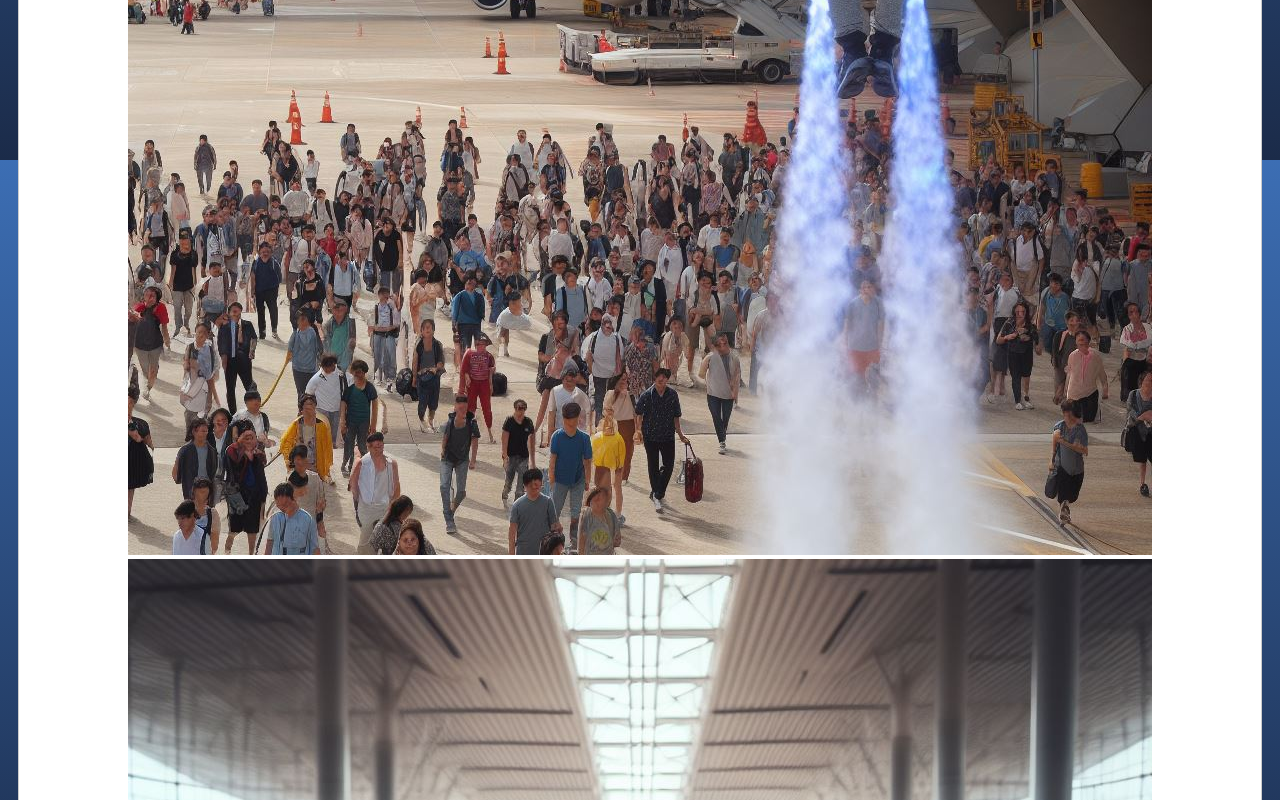
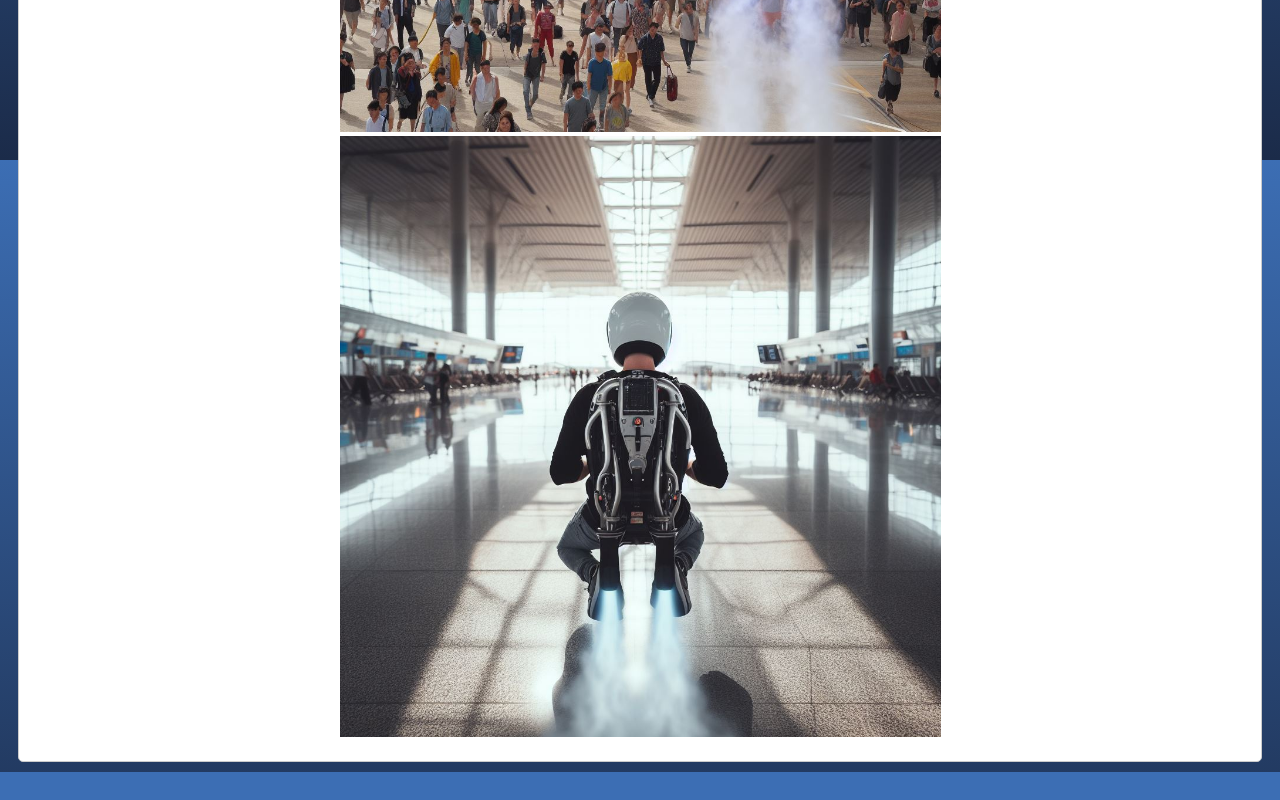
Before and after one commit to ShiquanZhang/Casestudy-FakeNews, a plain HTML site: page index.html in a window 1280 px wide. Shown: the part 2240-3040 px from the top of the page. After the commit the page ends 3012 px from the top, so only its background shows below. Drawn offline with Linux system fonts and the light colour scheme.

Commit message:
Update index.html

```diff
--- a/index.html
+++ b/index.html
@@ -49,8 +49,8 @@
 <div style="background-color:#fff; padding: 20px; border: 1px solid #ccc; border-radius: 5px; margin: 10px; text-align: center;">
 
 <h6 style="font-size:150%; color:#333;">Images:</h6>
-<img src="_6b1ab8d9-b4d5-4d8f-a28d-d186cd3df73a.jpeg" alt="Man with Jet Engines Image" style="max-width: 100%; height: auto;">
-<img src="_ed24ed1d-2998-44bd-8b5b-82180c2b010b.jpeg" alt="Additional Image" style="max-width: 100%; height: auto;">
+<img src="_6b1ab8d9-b4d5-4d8f-a28d-d186cd3df73a.jpeg" alt="Man with Jet Engines Image" style="max-width: 50%; height: auto;">
+<img src="_ed24ed1d-2998-44bd-8b5b-82180c2b010b.jpeg" alt="Additional Image" style="max-width: 50%; height: auto;">
 
 </div>
 
```
